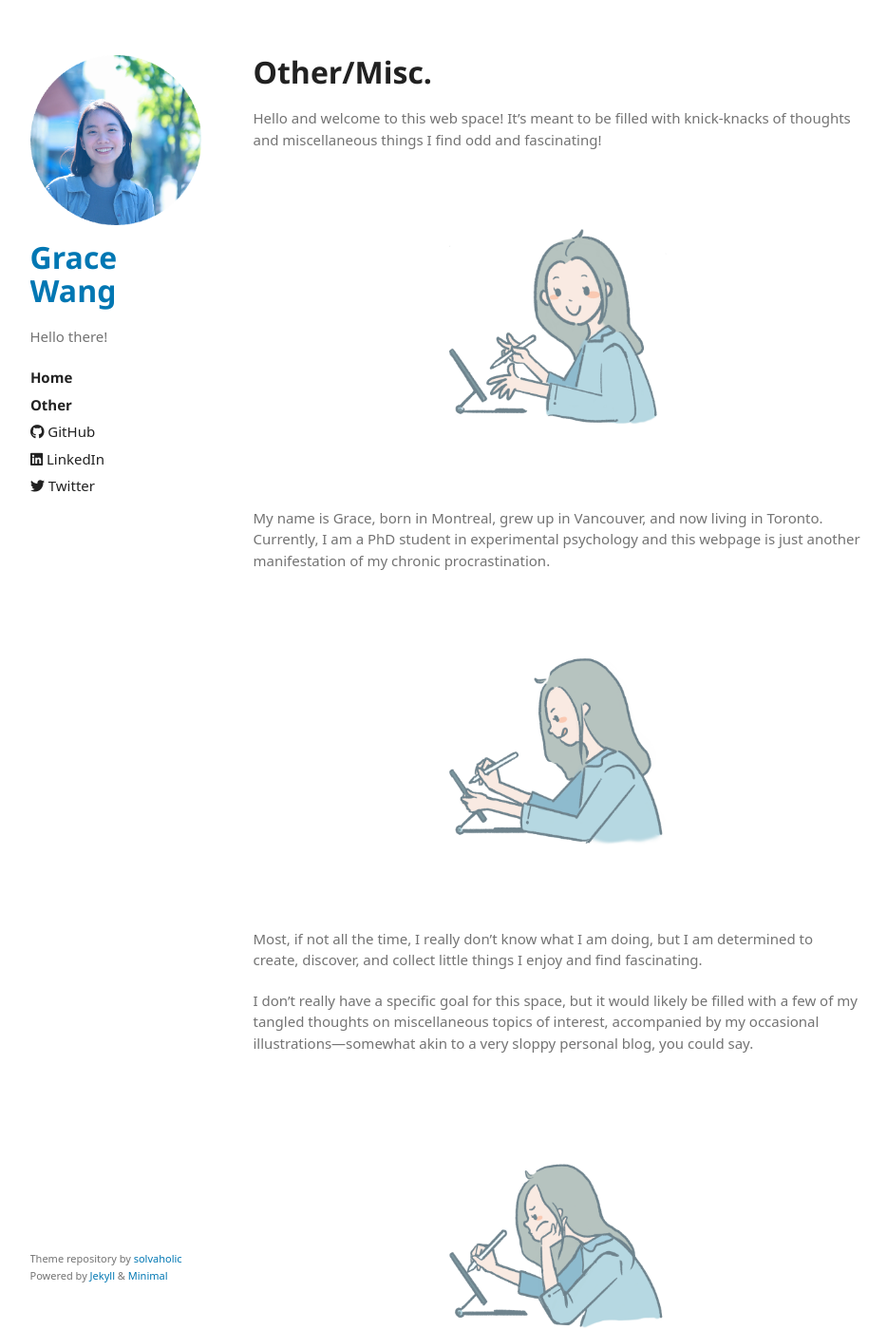
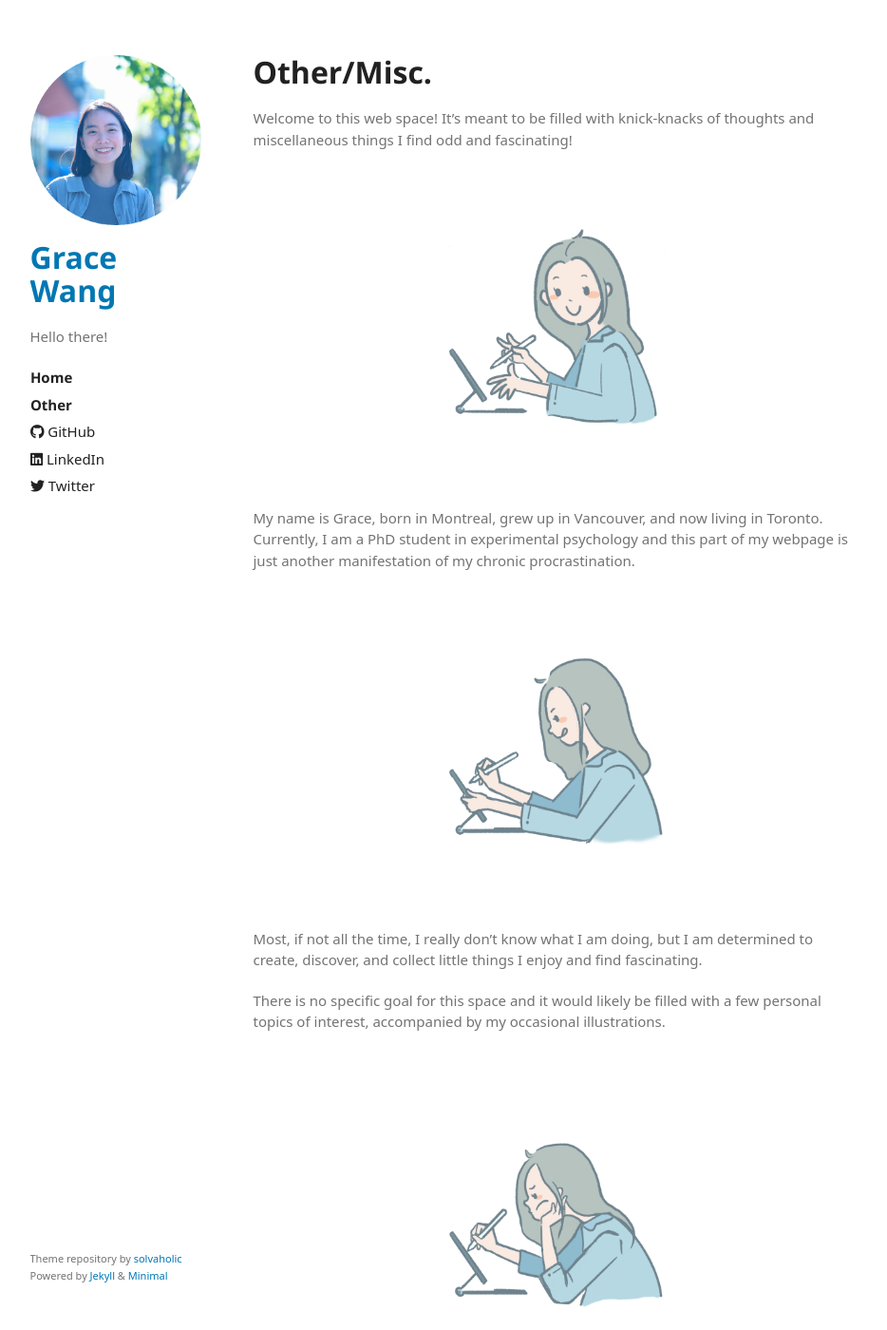
Before and after one commit to gra-w/gra-w.github.io, a Jekyll site: the page built from other.md, in a window 1280 px wide and 1400 px high. Shown: the whole window at 95% size, without its empty margins (171-1105 px from the left). Built offline with Jekyll 4.4.1, drawn with Linux system fonts in a browser that asks for light colours; some web fonts are replaced; our own code applies the rules of GitHub Pages for plain Markdown files.

Commit message:
Update other.md

```diff
--- a/other.md
+++ b/other.md
@@ -1,13 +1,13 @@
 
 # Other/Misc.
 
-Hello and welcome to this web space! It's meant to be filled with knick-knacks of thoughts and miscellaneous things I find odd and fascinating!
+Welcome to this web space! It's meant to be filled with knick-knacks of thoughts and miscellaneous things I find odd and fascinating!
 
 <div align="center">
   <img src="assets/img/Hi1.png" width="350" height="350">
 </div>
 
-My name is Grace, born in Montreal, grew up in Vancouver, and now living in Toronto. Currently, I am a PhD student in experimental psychology and this webpage is just another manifestation of my chronic procrastination.
+My name is Grace, born in Montreal, grew up in Vancouver, and now living in Toronto. Currently, I am a PhD student in experimental psychology and this part of my webpage is just another manifestation of my chronic procrastination.
 
 <div align="center">
   <img src="assets/img/Hi2.png" width="350" height="350">
@@ -15,7 +15,7 @@ My name is Grace, born in Montreal, grew up in Vancouver, and now living in Toro
 
 Most, if not all the time, I really don't know what I am doing, but I am determined to create, discover, and collect little things I enjoy and find fascinating.
 
-I don't really have a specific goal for this space, but it would likely be filled with a few of my tangled thoughts on miscellaneous topics of interest, accompanied by my occasional illustrations—somewhat akin to a very sloppy personal blog, you could say.
+There is no specific goal for this space and it would likely be filled with a few personal topics of interest, accompanied by my occasional illustrations.
 
 <div align="center">
   <img src="assets/img/Hi3.png" width="350" height="350">
```
